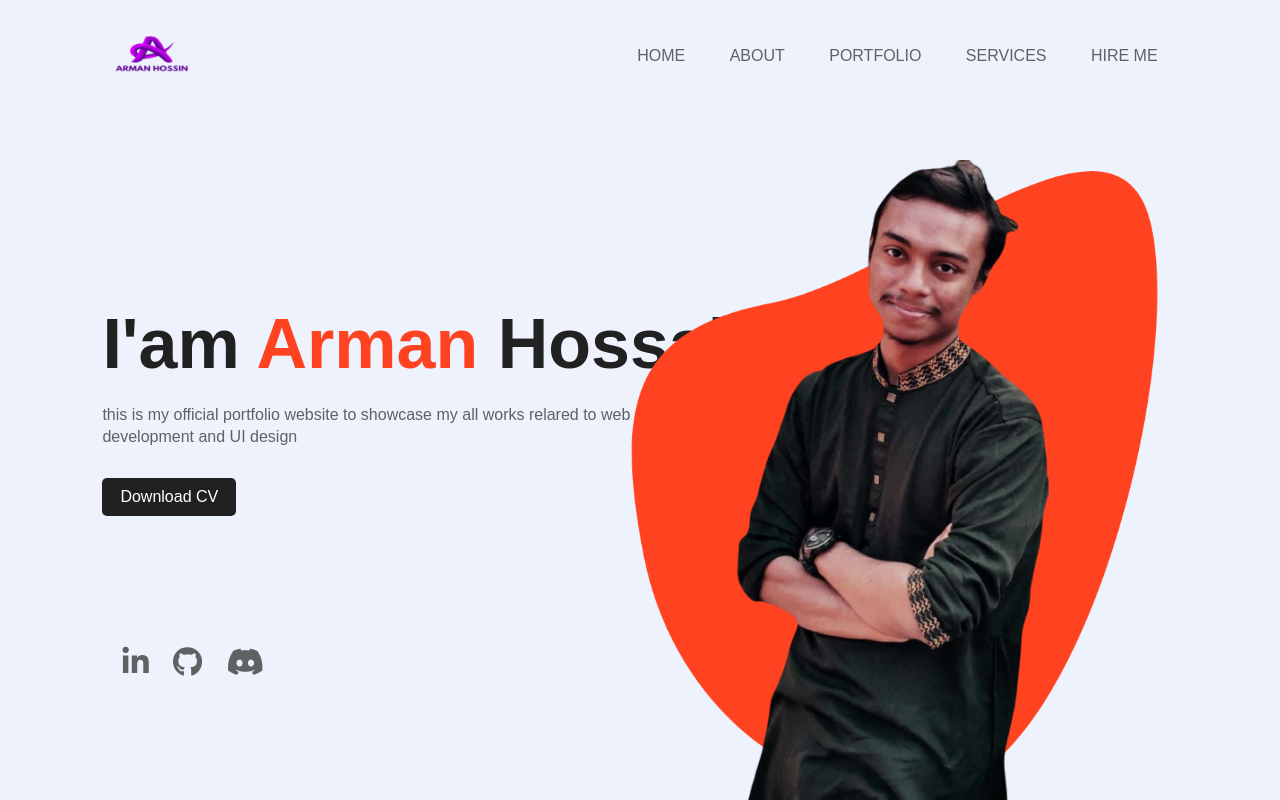
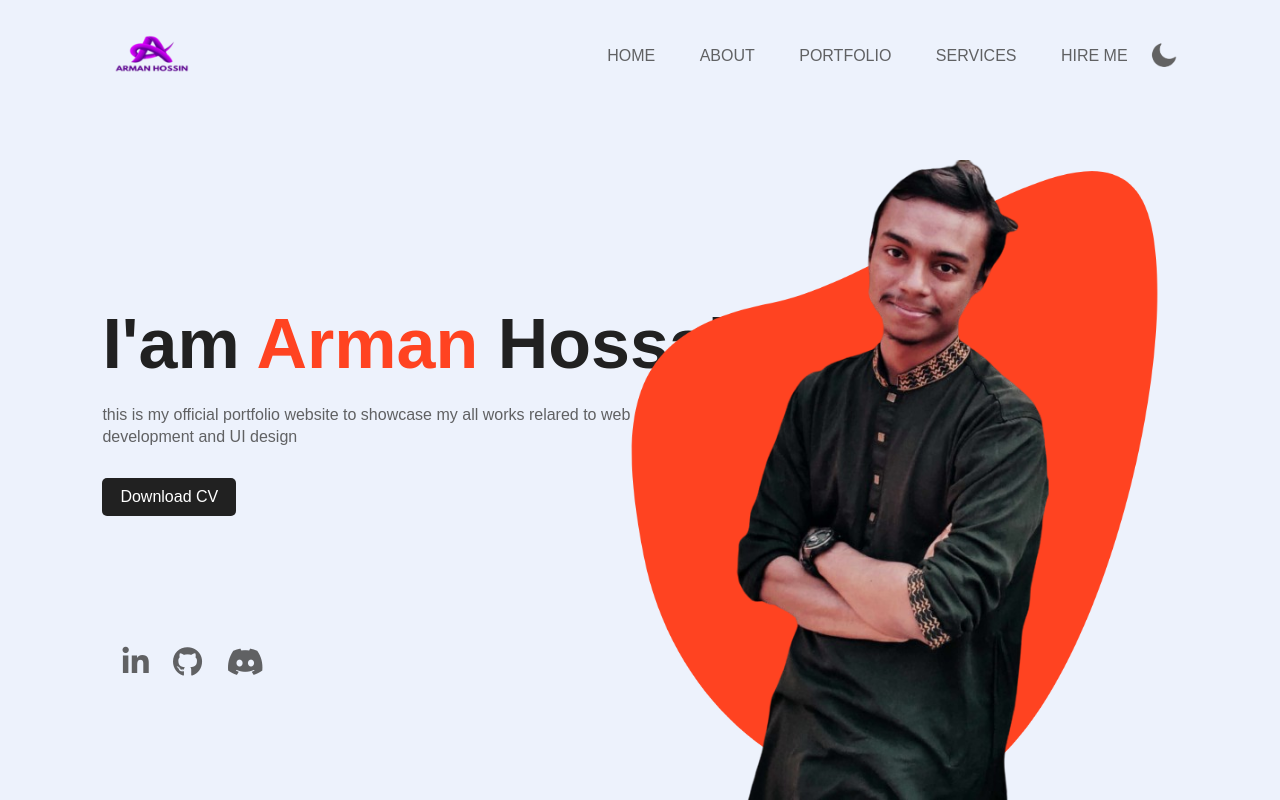
Before and after one commit to brainiac1010/Portfolio-website, a plain HTML site: page index.html in a window 1280 px wide. Drawn offline with Linux system fonts and the light colour scheme.

Commit message:
dark mod icone add

```diff
--- a/index.html
+++ b/index.html
@@ -20,6 +20,7 @@
                 <li><a href="">SERVICES</a></li>
                 <li><a href="">HIRE ME</a></li>
             </ul>
+            <img src="./portfolio_site_img/moon.png" id="icon">
         </nav>
         <div class="info">
             <h1>I'am <span>Arman</span> Hossain</h1>
--- a/style.css
+++ b/style.css
@@ -1,6 +1,16 @@
 * {
     margin: 0;
     padding: 0;
+}
+
+#icon {
+    width: 30px;
+    cursor: pointer;
+
+}
+nav ul{
+    flex: 1;
+    text-align: right;
 }
 
 .hero {
@@ -101,11 +111,13 @@ span {
 
     left: 54%;
 }
-.social-links{
+
+.social-links {
     margin-left: 8%;
     margin-top: 100px;
 }
-.social-links a{
+
+.social-links a {
     font-size: 30px;
     color: #606163;
     margin-left: 20px;
```
Also changed, not shown: portfolio_site_img/moon.png (added), portfolio_site_img/sun.png (added).
